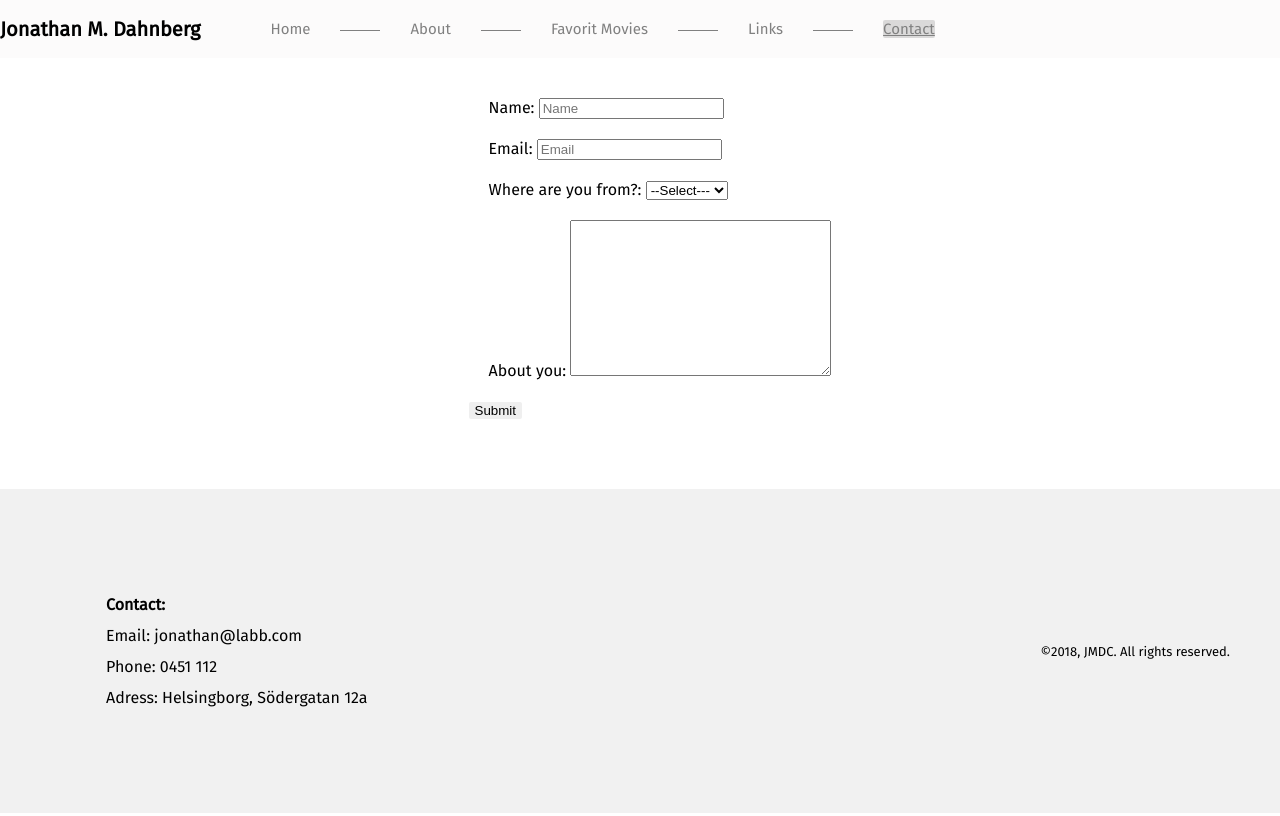
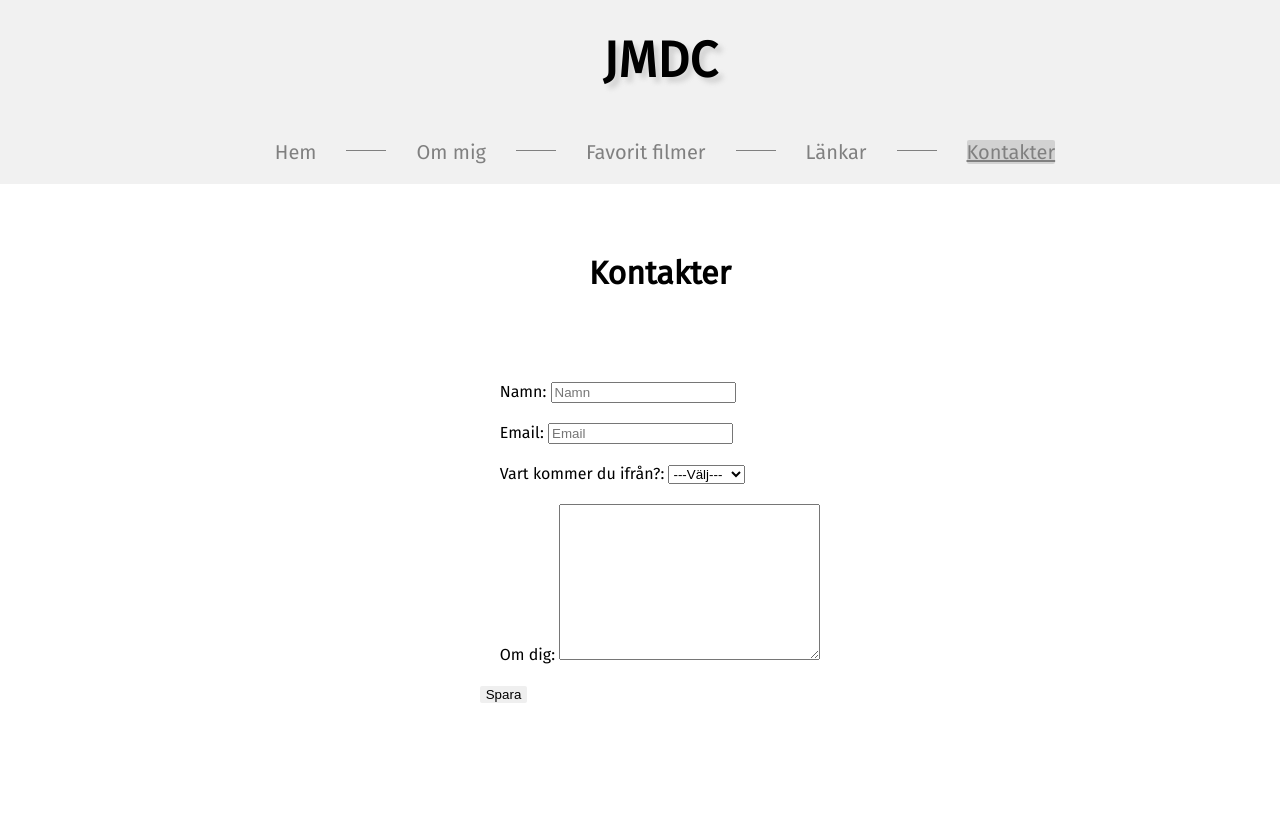
Before and after one commit to Jonathandah/mandatory-htmlcss1-, a plain HTML site: page LABB/contact.html in a window 1280 px wide. Shown: the top 816 px of the page. Drawn offline with Linux system fonts and the light colour scheme.

Commit message:
final update

```diff
--- a/LABB/contact.html
+++ b/LABB/contact.html
@@ -16,18 +16,18 @@
     <div class=" layout">
 
         <header>
-            <h1>Jonathan M. Dahnberg</h1>
+            <h1 class="header-title">JMDC</h1>
             <div class="header-menu">
                 <ul>
-                <li> <a href="index.html">Home</a> </li>
+                <li> <a href="index.html">Hem</a> </li>
                 <li class="line"></li>
-                <li> <a href="about.html">About</a> </li>
+                <li> <a href="about.html">Om mig</a> </li>
                 <li class="line"></li>
-                <li> <a href="favorit-movies.html">Favorit Movies</a> </li>
+                <li> <a href="favorit-movies.html">Favorit filmer</a> </li>
                 <li class="line"></li>
-                <li> <a href="links.html">Links</a> </li>
+                <li> <a href="links.html">Länkar</a> </li>
                 <li class="line"></li>
-                <li> <a class="current" href="contact.html">Contact</a> </li>
+                <li> <a class="current" href="contact.html">Kontakter</a> </li>
                 </ul>
             </div>
             <!--testa bilden som en url i background-->
@@ -37,10 +37,12 @@
 
         <div class="main">
 
+            <h1 class="page-title">Kontakter</h1>
+
             <form>
                 <div class="input">
-                    <label for="text">Name:</label>
-                    <input type="text" placeholder="Name" required>
+                    <label for="text">Namn:</label>
+                    <input type="text" placeholder="Namn" required>
                 </div>
 
                 <div class="input">
@@ -49,26 +51,27 @@
                 </div>
 
                 <div class="input">
-                    <label for="country-select">Where are you from?:</label>
+                    <label for="country-select">Vart kommer du ifrån?:</label>
                         <select name="country-select" id="" required>
-                            <option value="">--Select---</option>
-                            <option value="">Sweden</option>
-                            <option value="">Denmark</option>
-                            <option value="">Norway</option>
+                            <option value="">---Välj---</option>
+                            <option value="">Sverige</option>
+                            <option value="">Danmark</option>
+                            <option value="">Norge</option>
                             <option value="">Finland</option>
                             <option value="">Island</option>
                             <option value="">England</option>
+                            <option value="">Annat</option>
 
                         </select>
                 </div>
 
                 <div class="input">
-                    <label for="textarea">About you:</label>
+                    <label for="textarea">Om dig:</label>
                     <textarea name="textarea" id="" cols="30" rows="10" required></textarea>
                 </div>
 
                 <div>
-                    <button type="">Submit</button>
+                    <button type="">Spara</button>
                 </div>
 
             </form>
@@ -82,7 +85,6 @@
                 <li>Adress: Helsingborg, Södergatan 12a</li>
             </ul>
 
-            <p>©2018, JMDC. All rights reserved.</p>
 
         </footer>
     </div>
--- a/LABB/main.css
+++ b/LABB/main.css
@@ -14,20 +14,21 @@ flex-direction: column;
 font-family: 'Fira Sans', sans-serif;
 }
 
+
+/*----------------------------header------------------------------*/
 header{
-/*----------------------------header------------------------------*/
 
     width: 100%;
     height: 10%;
 
 
 
-    font-size: 10px;
-    background-color: rgba(243, 240, 240, 0.288);
+
+    background-color: rgba(207, 207, 207, 0.288);
 
     display: flex;
-    justify-content: flex-start;
-    flex-direction: row;
+    justify-content: center;
+    flex-direction: column;
     align-items: center;
 
 
@@ -35,7 +36,12 @@ header{
 }
 
 .header-title{
-padding-left: 20px;
+    text-shadow: 5px 5px 5px rgba(134, 134, 134, 0.288);
+    font-size: 50px;
+
+    padding: 30px;
+    position: relative;
+    left: 20px;
 }
 
 
@@ -48,8 +54,9 @@ padding-left: 20px;
     padding: 20px;
     margin-left: 10px;
 
-    font-size: 15px;
+    font-size: 20px;
     color: grey;
+
 }
 
 ul >li a{
@@ -86,14 +93,29 @@ a:visited{
     text-decoration: none;
 }
 
-a:hover{
+a:hover{            /*tillhöt även listan på LINKS-sidan*/
     background: rgba(134, 134, 134, 0.288);
     cursor: pointer;
     border-radius: 2px;
+
+
 }
+
+.header-menu a:hover{
+
+  font-size: 30px;
+
+    transition-timing-function: ease-in;
+    transition: 1s;
+}
+
+
 /*----------------------------header end------------------------------*/
 
-/*----------------------------Main content------------------------------*/
+
+
+
+/*----------------------------MAIN content------------------------------*/
 
 
 .main > img{
@@ -106,22 +128,21 @@ a:hover{
 width: 100%;
 height: 50% ;
 margin: 20px;
-margin-bottom: 70px;
+margin-bottom: 200px;
 
     display: flex;
     justify-content: center;
     align-items: center;
     flex-direction: column;
+}
 
-
+.page-title{
+    margin: 50px;
+    margin-bottom: 70px;
 }
 
 
 /*----------------------------About page------------------------------*/
-.about-title{
-    margin: 50px;
-    margin-bottom: 70px;
-}
 
 .content{
     margin-top: 10px;
@@ -129,6 +150,13 @@ margin-bottom: 70px;
 }
 
 /*----------------------------About page end------------------------------*/
+
+
+
+
+
+
+
 
 /*----------------------------Movie page------------------------------*/
 
@@ -166,15 +194,27 @@ tbody tr:nth-child(even) {
 }
 /*----------------------------Movie page end------------------------------*/
 
+
+
+
+
+
 /*----------------------------Link page------------------------------*/
 
 .main ul>li{
     padding: 10px;
 }
 
+.länkar{
+    border: 1px solid black;
+}
 
 
 /*----------------------------Link page end------------------------------*/
+
+
+
+
 
 
 /*----------------------------Contact page------------------------------*/
@@ -196,7 +236,18 @@ button:hover{
 
 
 
-/*----------------------------Main content end------------------------------*/
+
+
+
+
+
+
+/*----------------------------MAIN content end------------------------------*/
+
+
+
+
+
 
 
 /*----------------------------Footer------------------------------*/
@@ -223,10 +274,4 @@ footer ul{
     padding: 100px;
 }
 
-footer p{
-    position: absolute;
-   right: 50px;
-
-   font-size: 13px;
-}
 /*----------------------------Footer end------------------------------*/
```
Also changed, not shown: LABB/about.html (+9 -9 lines), LABB/favorit-movies.html (+10 -7 lines), LABB/index.html (+11 -8 lines), LABB/links.html (+10 -8 lines).
